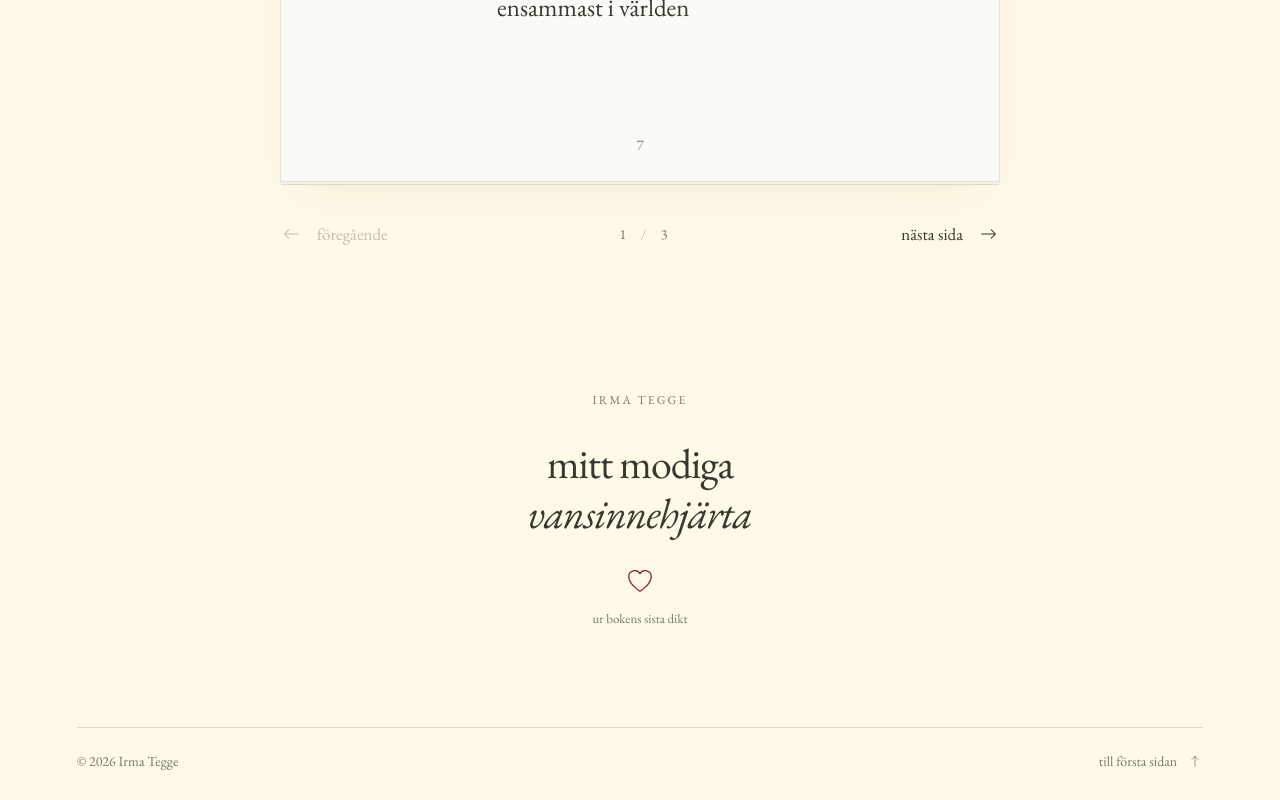
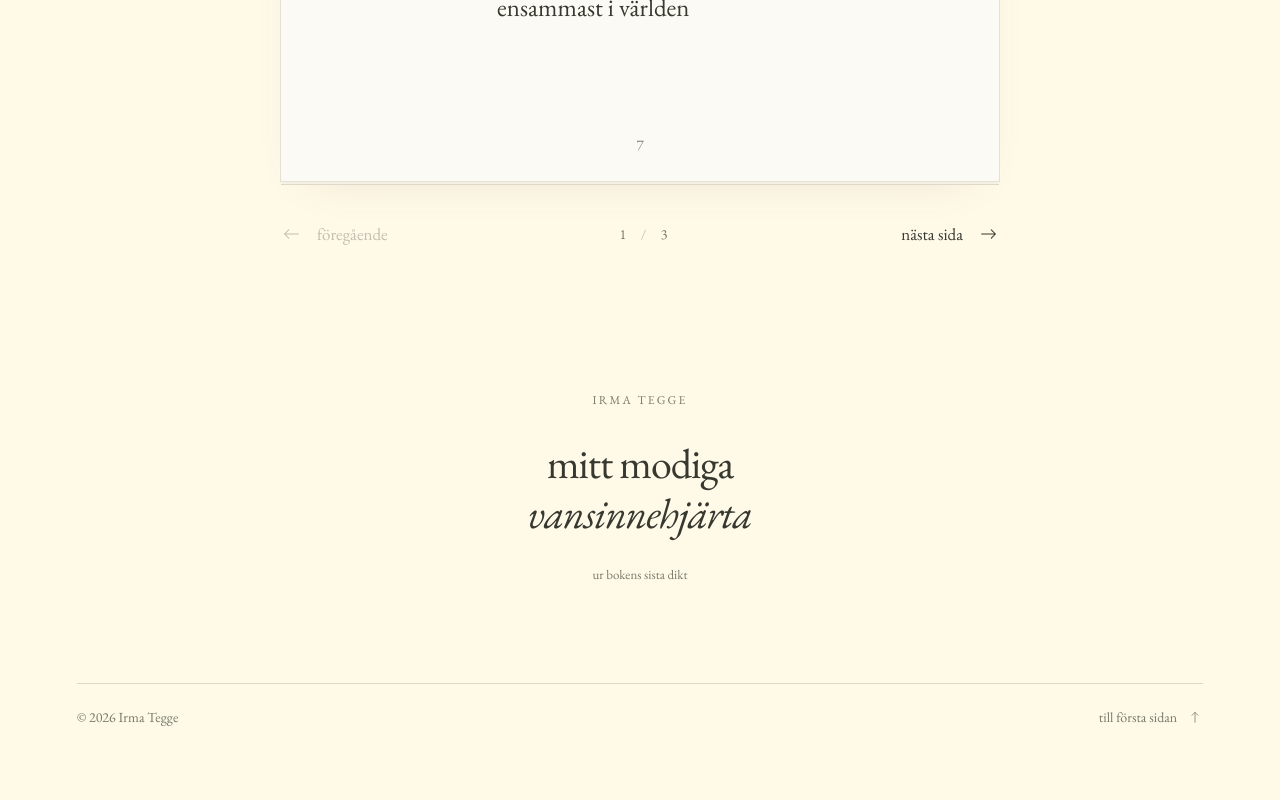
Before and after one commit to BashamL/vansinneshjarta, a Next.js app: page / in a window 1280 px wide. Shown: the part 1669-2469 px from the top of the page. After the commit the page ends 2425 px from the top, so only its background shows below. Built offline with nearby package versions, Linux system fonts and the light colour scheme; no server answers.

Commit message:
Remove the closing heart decoration

```diff
--- a/app/globals.css
+++ b/app/globals.css
@@ -306,14 +306,8 @@ h2 {
   line-height: 1.2;
   letter-spacing: -0.025em;
 }
-.closing-heart {
-  display: block;
-  width: 30px;
-  height: 30px;
-  color: var(--title);
-  margin: 27px auto 14px;
-}
 .closing-caption {
+  margin-top: 27px;
   font-size: 13px;
   color: var(--muted);
 }
--- a/app/page.tsx
+++ b/app/page.tsx
@@ -93,19 +93,6 @@ export default function Home() {
             <br />
             <em>vansinnehjärta</em>
           </blockquote>
-          <svg
-            className="closing-heart"
-            viewBox="0 0 32 32"
-            fill="none"
-            stroke="currentColor"
-            strokeWidth="1.4"
-            strokeLinecap="round"
-            strokeLinejoin="round"
-            aria-hidden="true"
-            focusable="false"
-          >
-            <path d="M16 27S4 19.5 4 11.5a6.5 6.5 0 0 1 12-3.4 6.5 6.5 0 0 1 12 3.4C28 19.5 16 27 16 27Z" />
-          </svg>
           <p className="closing-caption">ur bokens sista dikt</p>
         </section>
       </main>
```
